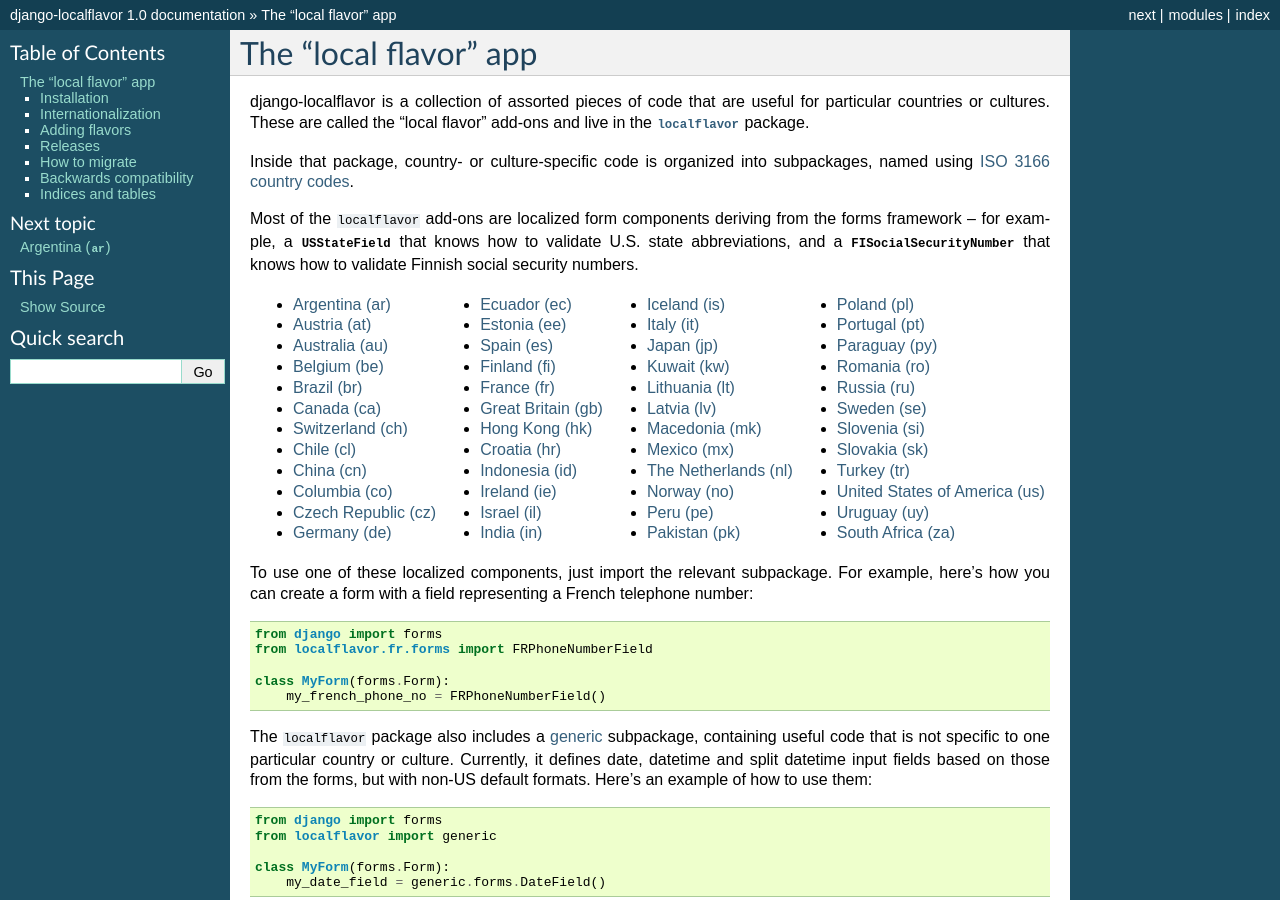
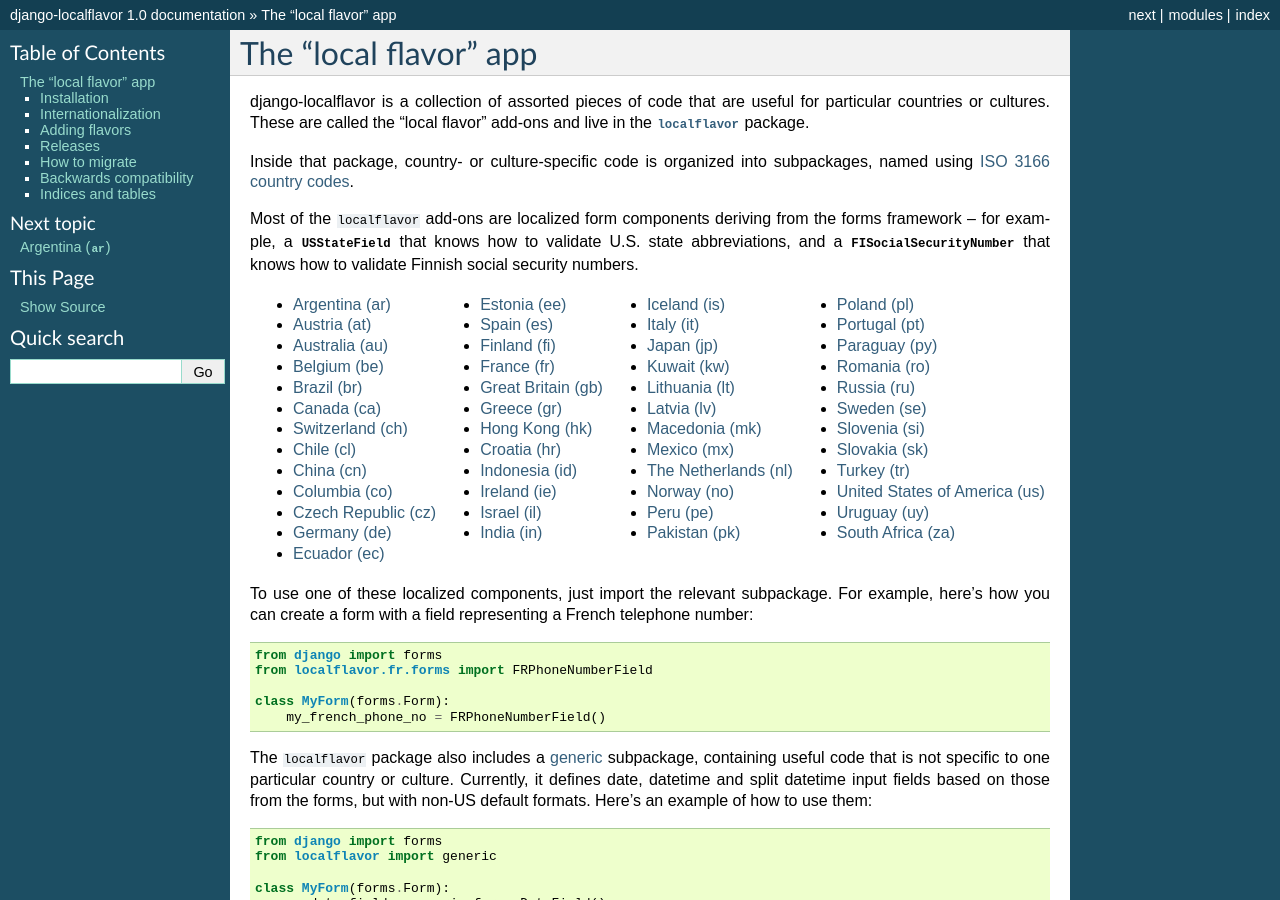
Before and after one commit to django/django-localflavor, a Sphinx documentation site: the page built from docs/index.rst, in a window 1280 px wide and 900 px high. Built offline with Sphinx 7.4.7, drawn with Linux system fonts in a browser that asks for light colours.

```diff
--- a/docs/index.rst
+++ b/docs/index.rst
@@ -41,6 +41,7 @@ validate Finnish social security numbers.
    * :doc:`localflavor/fi`
    * :doc:`localflavor/fr`
    * :doc:`localflavor/gb`
+   * :doc:`localflavor/gr`
    * :doc:`localflavor/hk`
    * :doc:`localflavor/hr`
    * :doc:`localflavor/id_`
```
